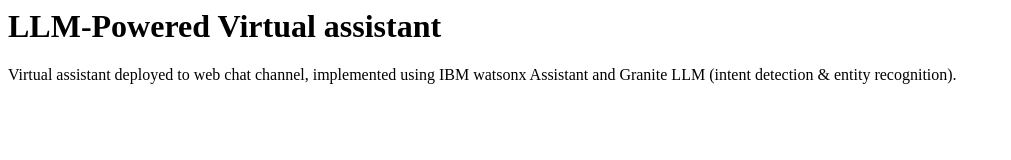
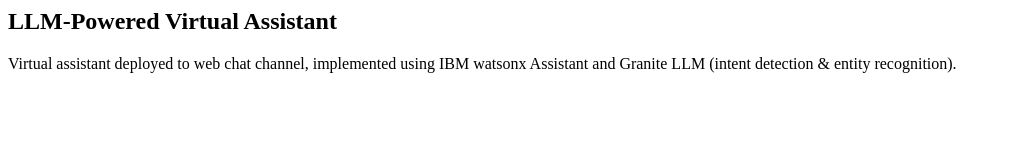
Before and after one commit to bstraehle/ai-ml-dl, a plain HTML site: page hugging-face/chatbot/index.html in a window 1280 px wide. Shown: the whole page, without its empty margins (0-1011 px from the left). Drawn offline with Linux system fonts and the light colour scheme.

Commit message:
Update index.html

```diff
--- a/hugging-face/chatbot/index.html
+++ b/hugging-face/chatbot/index.html
@@ -2,7 +2,7 @@
 <head>
 </head>
 <body>
-<h1>LLM-Powered Virtual assistant</h1>
+<h2>LLM-Powered Virtual Assistant</h2>
 <p>Virtual assistant deployed to web chat channel, implemented using IBM watsonx Assistant and Granite LLM (intent detection & entity recognition).</p>
 <script>
   window.watsonAssistantChatOptions = {
```
